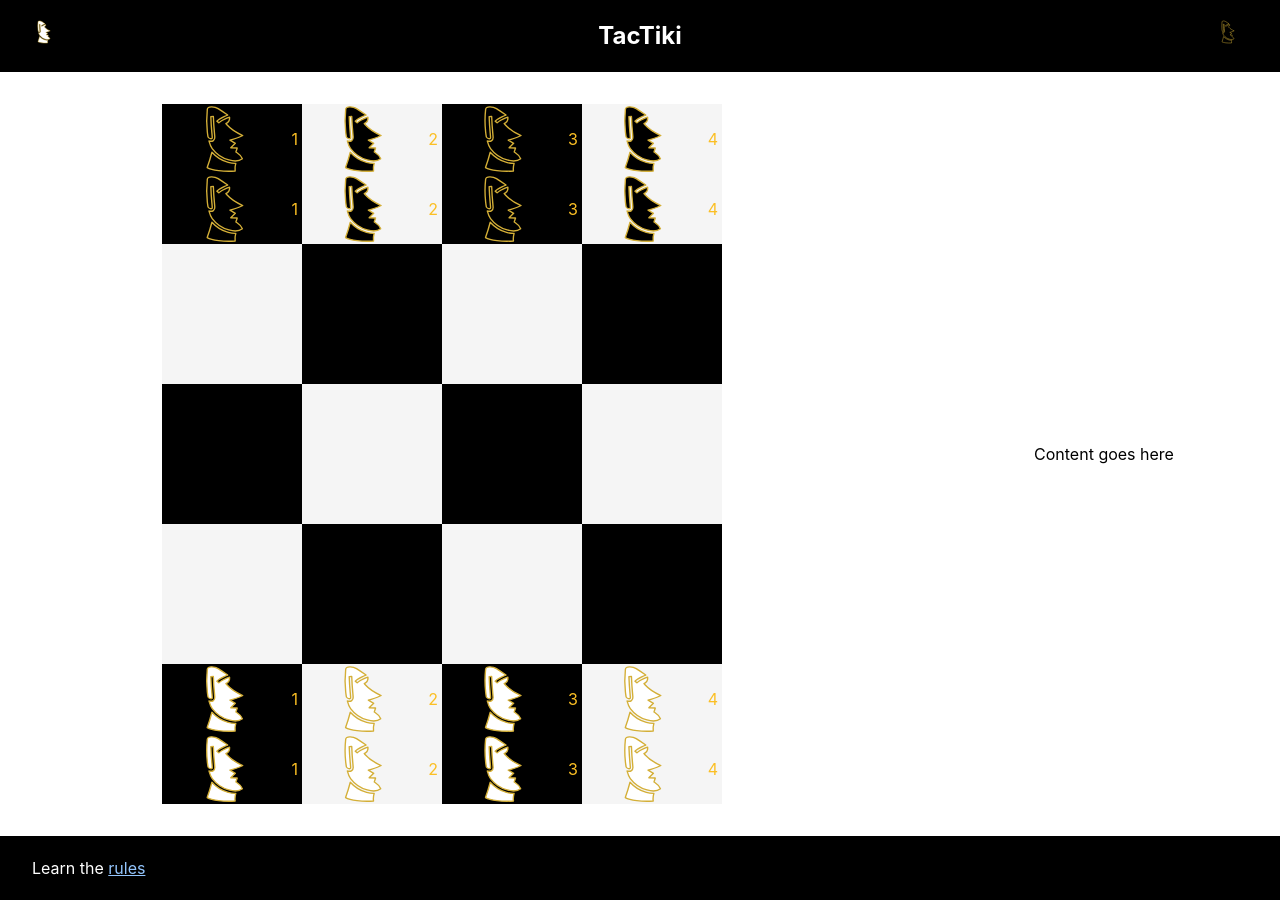
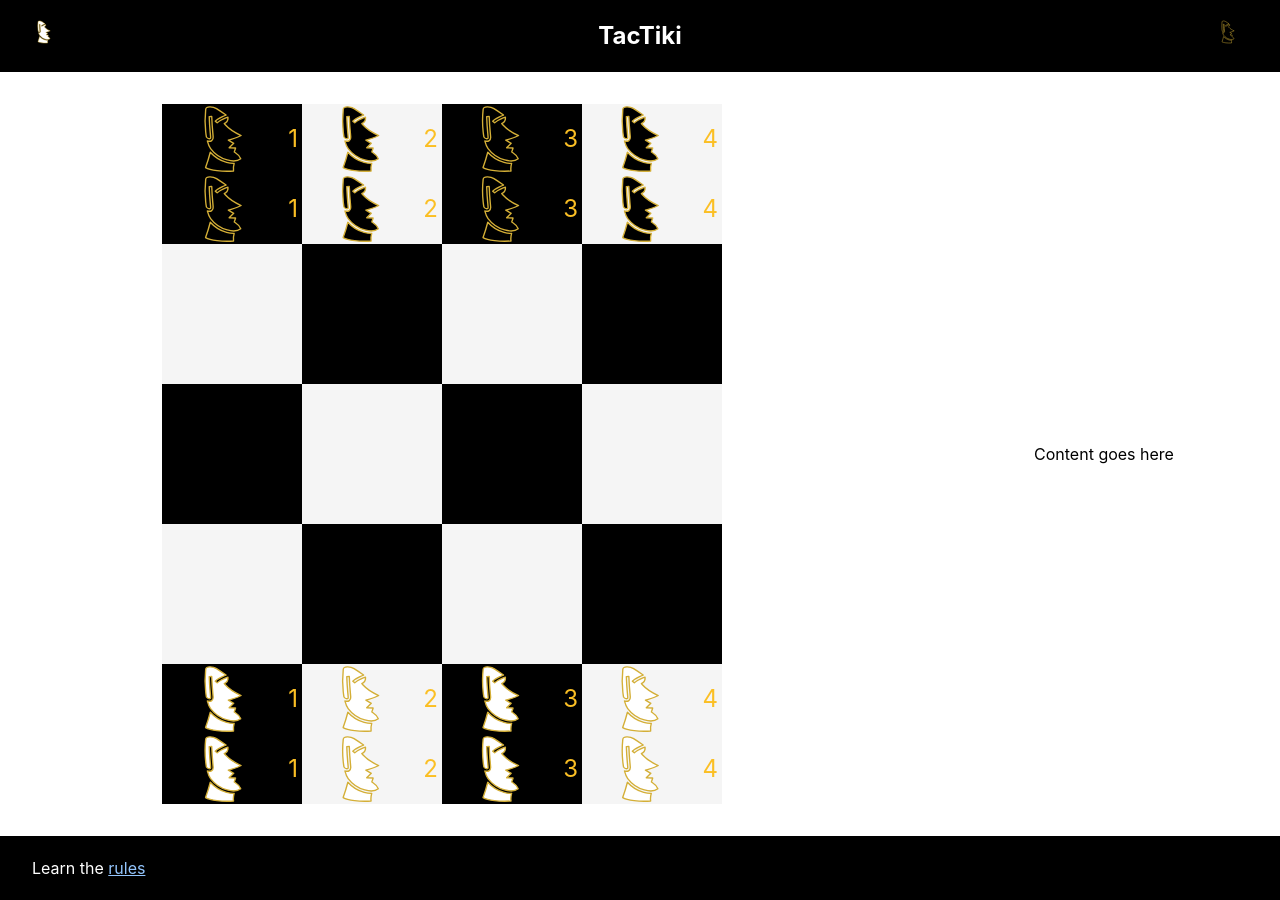
Before and after one commit to sjwarner/tactiki-frontend, a React (Create React App) app: page /local-multiplayer in a window 1280 px wide. Built offline with nearby package versions, Linux system fonts and the light colour scheme; some icons are missing.

Commit message:
Improve visibility of piece value

```diff
--- a/src/game/components/Pieces/Moai.jsx
+++ b/src/game/components/Pieces/Moai.jsx
@@ -41,7 +41,9 @@ const Moai = ({ colour, value, noOfPieces }) => {
           />
         </g>
       </svg>
-      <span className="text-amber-400 m-1 mt-auto mb-auto">{value}</span>
+      <span className="text-amber-400 text-2xl m-1 mt-auto mb-auto">
+        {value}
+      </span>
     </div>
   );
 };
```
